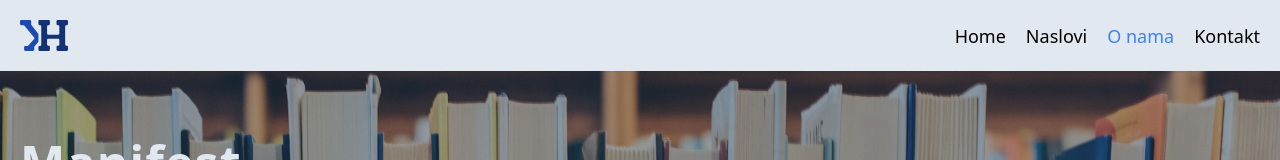
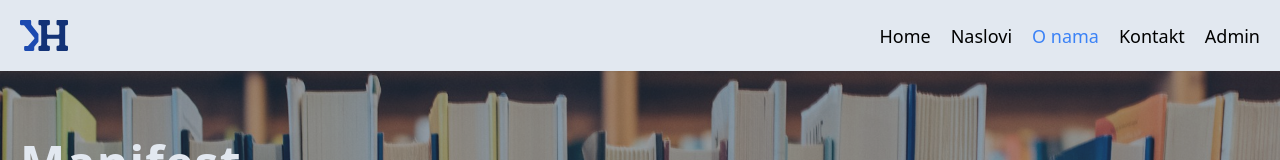
Before and after one commit to milanzivanov/culturalHeroPortal, a React (Vite) app: page /onama in a window 1280 px wide. Shown: the top 160 px of the page. Built offline with nearby package versions, Linux system fonts and the light colour scheme; no server answers.

Commit message:
added AdminPage and utils folder for helper functions

```diff
--- a/src/components/MainHeader.jsx
+++ b/src/components/MainHeader.jsx
@@ -16,36 +16,44 @@ function MainNavigation() {
       </Link>
       <nav className="hidden md:block">
         <ul className="text-md flex space-x-3 md:text-lg lg:space-x-5">
-          <li className="cursor-pointer">
+          <li className="cursor-pointer capitalize">
             <NavLink
               to="/"
               className={({ isActive }) => (isActive ? "active" : "")}
             >
-              Home
+              home
             </NavLink>
           </li>
-          <li className="cursor-pointer">
+          <li className="cursor-pointer capitalize">
             <NavLink
               to="/blogovi"
               className={({ isActive }) => (isActive ? "active" : "")}
             >
-              Naslovi
+              naslovi
             </NavLink>
           </li>
-          <li className="cursor-pointer">
+          <li className="cursor-pointer capitalize">
             <NavLink
               to="/onama"
               className={({ isActive }) => (isActive ? "active" : "")}
             >
-              O nama
+              o <span className="lowercase">nama</span>
             </NavLink>
           </li>
-          <li className="cursor-pointer">
+          <li className="cursor-pointer capitalize">
             <NavLink
               to="/kontakt"
               className={({ isActive }) => (isActive ? "active" : "")}
             >
-              Kontakt
+              kontakt
+            </NavLink>
+          </li>
+          <li className="cursor-pointer capitalize">
+            <NavLink
+              to="/admin"
+              className={({ isActive }) => (isActive ? "active" : "")}
+            >
+              admin
             </NavLink>
           </li>
         </ul>
--- a/src/components/MobileNavigation.jsx
+++ b/src/components/MobileNavigation.jsx
@@ -41,6 +41,9 @@ function MobileNavigation({ isMenuOpen, handleLinkClick, toggleMenu }) {
           <li onClick={handleLinkClick}>
             <NavLink to="/kontakt">Kontakt</NavLink>
           </li>
+          <li onClick={handleLinkClick}>
+            <NavLink to="/admin">Admin</NavLink>
+          </li>
         </ul>
       </nav>
     </div>
--- a/src/components/TextExpender.jsx
+++ /dev/null
@@ -1,33 +0,0 @@
-/* eslint-disable react/prop-types */
-import { useState } from "react";
-
-function TextExpender({
-  collapsedNumberOfTheWords = 10,
-  expendedButtonText = "Show more",
-  collapsedButtonText = "Show less",
-  buttonColor = "#1f09cd",
-  className,
-  expended,
-  children,
-}) {
-  const [isExpanded, setIsExpanded] = useState(expended);
-
-  const displayText = isExpanded
-    ? children
-    : children.split(" ").slice(0, collapsedNumberOfTheWords).join() + "...";
-
-  return (
-    <div className={className}>
-      <span className="mr-2">{displayText}</span>
-      <button
-        className=""
-        onClick={() => setIsExpanded((isExpanded) => !isExpanded)}
-        style={{ color: buttonColor }}
-      >
-        {isExpanded ? collapsedButtonText : expendedButtonText}
-      </button>
-    </div>
-  );
-}
-
-export default TextExpender;
--- a/src/main.jsx
+++ b/src/main.jsx
@@ -10,6 +10,7 @@ import Blogs, { loader as blogsLoader } from "./pages/Blogs";
 import Blog, { loader as blogLoader } from "./pages/Blog";
 import About from "./pages/About";
 import Contact from "./pages/Contact";
+import Admin from "./pages/AdminLogin";
 import Error from "./pages/Error";
 
 import RootLayout from "./pages/rootLayout";
@@ -36,6 +37,7 @@ const router = createBrowserRouter([
       },
       { path: "/onama", element: <About /> },
       { path: "/kontakt", element: <Contact /> },
+      { path: "/admin", element: <Admin /> },
     ],
     errorElement: <Error />,
   },
--- a/src/pages/About.jsx
+++ b/src/pages/About.jsx
@@ -1,11 +1,10 @@
 import Footer from "../components/Footer";
-// import TextExpender from "../components/TextExpender";
 
 function About() {
   return (
     <>
       <div className="relative">
-        <div className="relative h-[30vh] bg-[url('/images/polica1.jpg')] bg-cover bg-right bg-no-repeat">
+        <div className="relative h-[30dvh] bg-[url('/images/polica1.jpg')] bg-cover bg-right bg-no-repeat">
           <div className="relative z-10 mx-auto flex h-full max-w-7xl items-center justify-start">
             <h1 className="text-pretty p-5 text-2xl font-extrabold tracking-wide text-slate-200 lg:text-5xl">
               <span className="mb-0 block md:mb-2">Manifest </span>
--- /dev/null
+++ b/src/pages/AdminLogin.jsx
@@ -0,0 +1,11 @@
+function Admin() {
+  return (
+    <div className="relative flex h-[calc(100dvh-71px)] items-center justify-center bg-[url('/images/kaktus.jpg')] bg-cover bg-top bg-no-repeat">
+      <h1 className="text:xl text-pretty rounded-md bg-slate-200 p-5 font-semibold tracking-wide text-slate-500 md:text-xl lg:text-5xl">
+        Admin stranica u izradi... :)
+      </h1>
+    </div>
+  );
+}
+
+export default Admin;
--- a/src/pages/Blog.jsx
+++ b/src/pages/Blog.jsx
@@ -42,9 +42,7 @@ function BlogItem() {
       {/* Blog Content */}
       <div className="mx-auto max-w-7xl">
         <div className="bg-white p-5 shadow-sm md:py-10">
-          {/* {console.log(.blog_posts)} */}
           {blog.blog_body_posts.map((data) => (
-            // console.log(data),
             <div key={data.created_at} className="pb-5">
               <h2 className="pb-2 text-lg font-semibold">{data.blog_title}</h2>
               <p className="text-sm leading-6 text-gray-700 md:text-lg">
--- a/src/pages/Blogs.jsx
+++ b/src/pages/Blogs.jsx
@@ -3,7 +3,7 @@ import { useState } from "react";
 
 import { useLoaderData, Link } from "react-router-dom";
 import { getBlogs } from "../services/apiGetData";
-import { formatDate } from "../services/formatDate";
+import { formatDate } from "../utils/helpers";
 
 export async function loader() {
   const blogs = await getBlogs();
@@ -16,13 +16,11 @@ function Blogs() {
 
   console.log(blogs);
 
+  const [currentCategory, setCurrentCategory] = useState("all");
   // sorting by category without duplicates
-  const [currentCategory, setCurrentCategory] = useState("all");
   const categoryNames = [
     ...new Set(blogs.map((blog) => blog.categories.category_name)),
   ];
-
-  console.log(categoryNames);
 
   function filterBlogsByCategory(blogs, selectedCategory) {
     if (selectedCategory === "all") {
--- a/src/pages/Contact.jsx
+++ b/src/pages/Contact.jsx
@@ -5,7 +5,7 @@ function Contact() {
     <>
       <div className="relative">
         <div className="bg-slate-700/50 lg:bg-slate-700/30"></div>
-        <div className="relative h-[calc(100vh-71px)] bg-[url('/images/knjige.jpg')] bg-cover bg-right bg-no-repeat">
+        <div className="relative h-[calc(100dvh-71px)] bg-[url('/images/knjige.jpg')] bg-cover bg-right bg-no-repeat">
           <div className="relative z-10 mx-auto flex h-full max-w-7xl items-center justify-start">
             <div className="flex overflow-hidden rounded-md bg-gray-700/20 p-2">
               <img
--- a/src/services/formatDate.js
+++ b/src/utils/helpers.js
@@ -13,7 +13,7 @@ export function formatDate(dateString) {
     "Septembar",
     "Oktobar",
     "Novembar",
-    "Decembar"
+    "Decembar",
   ];
   const month = monthNames[date.getMonth()];
   const year = date.getFullYear();
```
Also changed, not shown: public/images/kaktus.jpg (added).
